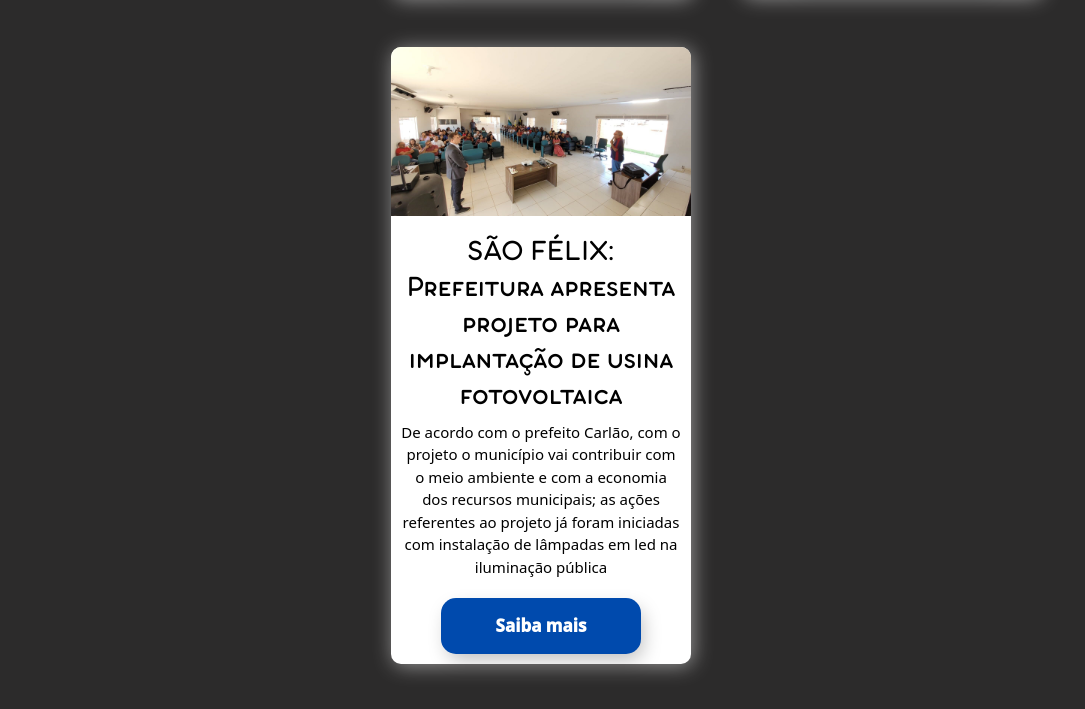
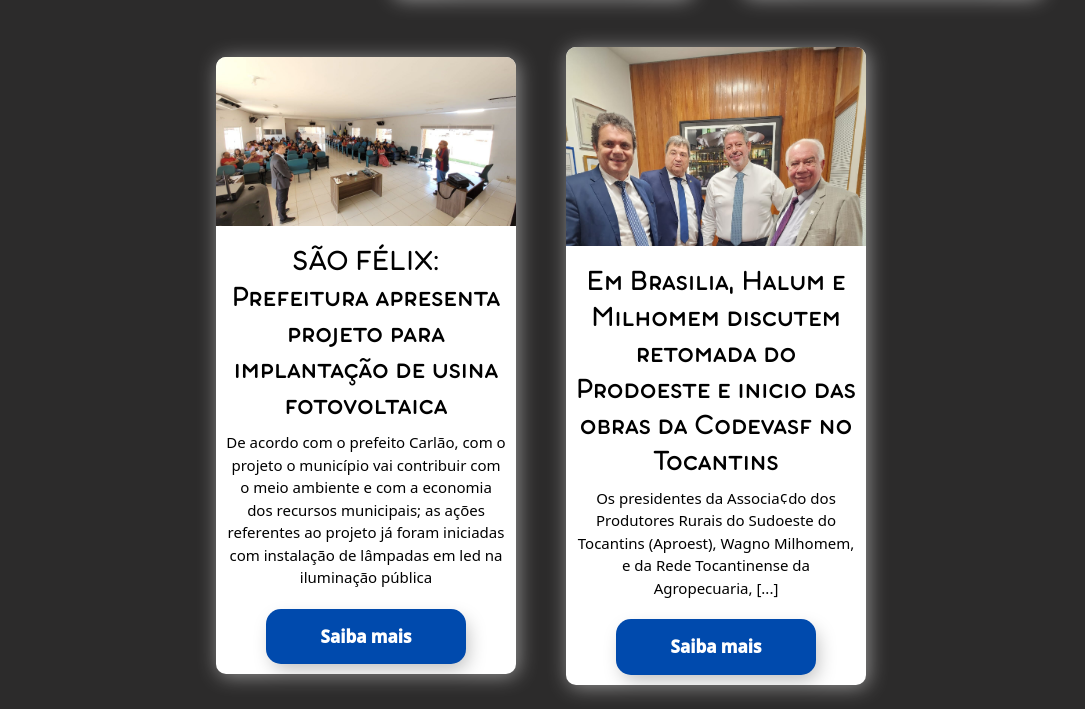
Before and after one commit to Gui11452/IDESP, a plain HTML site: page index.html in a window 1280 px wide. Shown: the part 2551-3260 px from the top of the page, without its empty margins (99-1184 px from the left). Drawn offline with nearby package versions, Linux system fonts and the light colour scheme.

Commit message:
adicionando noticia

```diff
--- a/index.html
+++ b/index.html
@@ -260,6 +260,29 @@
                     </div>
                 </div>
 
+                <div class="noticia">
+                    <a href="https://gazetadocerrado.com.br//em-brasilia-halum-e-milhomem-discutem-retomada-do-prodoeste-e-inicio-das-obras-da-codevasf-no-tocantins/">
+                        <img src="images/noticia_brasilia.png" alt="">
+                    </a>
+                    <div>
+                        <div>
+                            <h2> Em Brasilia, Halum e Milhomem discutem
+                                retomada do Prodoeste e inicio das obras da
+                                Codevasf no Tocantins
+                            </h2>
+                            <p>
+                                Os presidentes da Associa¢do dos Produtores Rurais do Sudoeste
+                                do Tocantins (Aproest), Wagno Milhomem, e da Rede Tocantinense da
+                                Agropecuaria, [...]
+                            </p>
+                        </div>
+
+                        <a href="https://gazetadocerrado.com.br//em-brasilia-halum-e-milhomem-discutem-retomada-do-prodoeste-e-inicio-das-obras-da-codevasf-no-tocantins/" class="noticia-botao">
+                            Saiba mais
+                        </a>
+                    </div>
+                </div>
+
             </div>
         </div>
     </div>
```
Also changed, not shown: images/noticia_brasilia.png (added).
